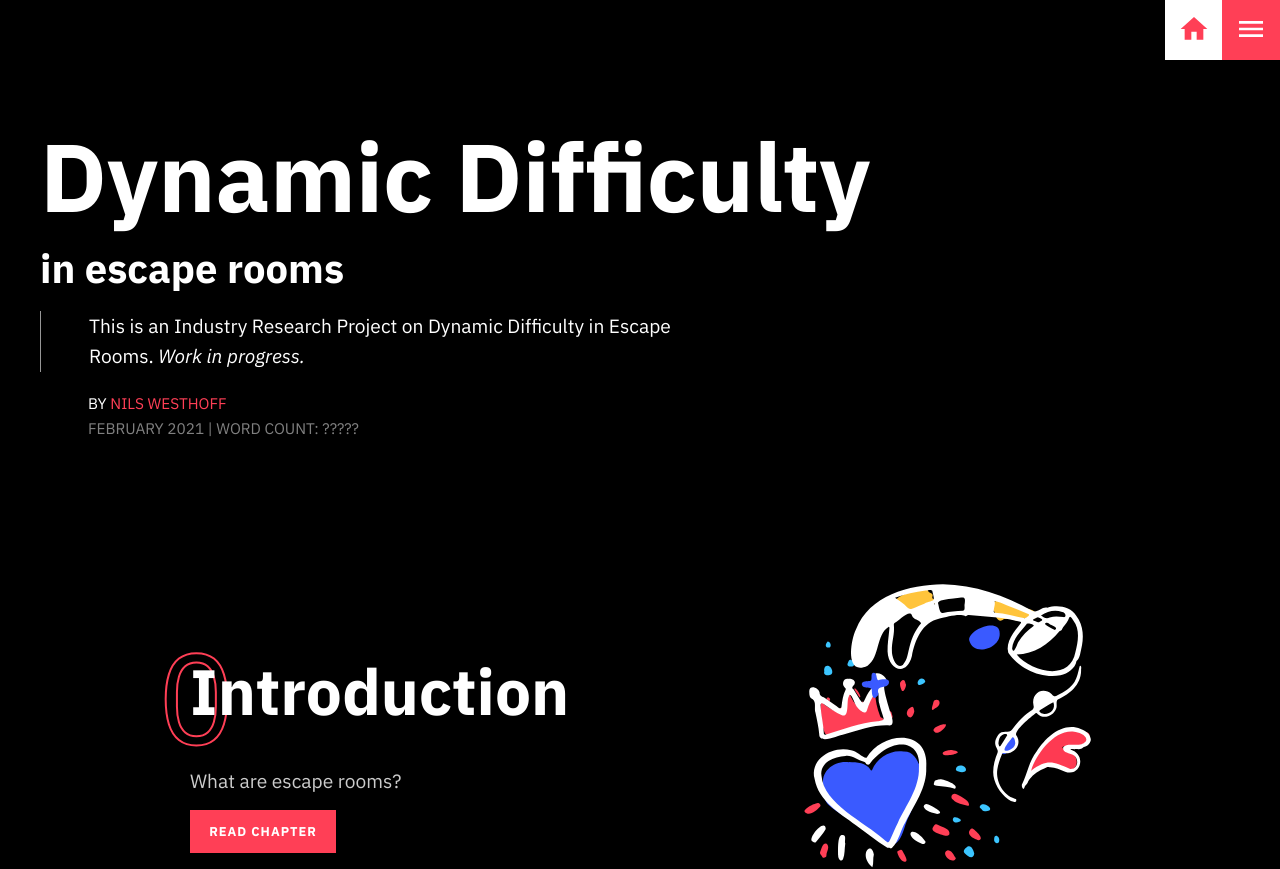
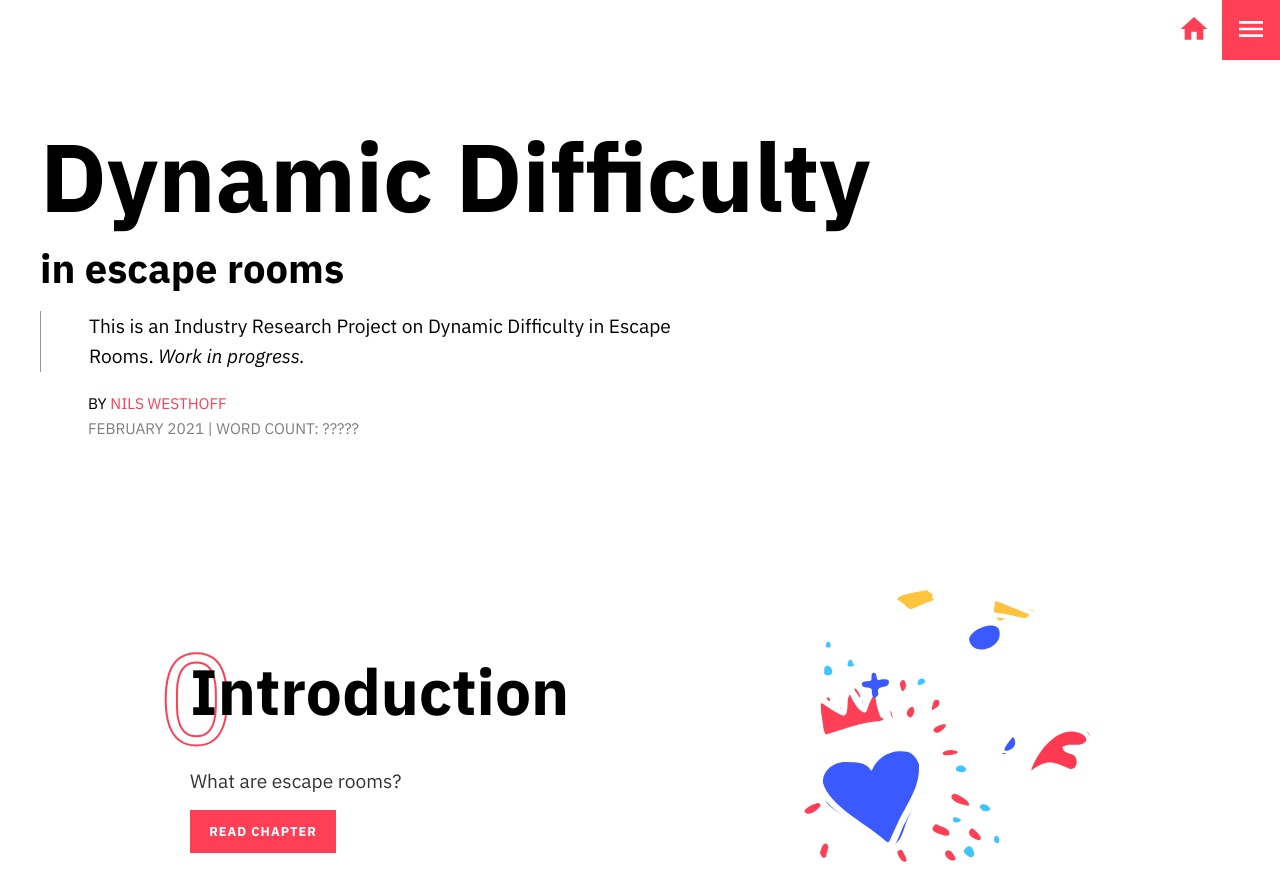
Before and after one commit to nwesthoff/irp-dynamic-difficulty, a Next.js app: page / in a window 1280 px wide. Shown: the top 869 px of the page. Built offline with nearby package versions, Linux system fonts and the light colour scheme.

Commit message:
💅🏻 Improve styles

```diff
--- a/components/ChapterBlock.tsx
+++ b/components/ChapterBlock.tsx
@@ -9,7 +9,7 @@ const ReadChapterButton = styled.a`
   text-decoration: none;
   font-size: 0.8rem;
   background: ${theme.colors.primary};
-  color: #ffffff;
+  color: white;
   padding: 0.8rem 1.2rem;
   text-transform: uppercase;
   font-weight: bold;
@@ -39,10 +39,10 @@ const ChapterIndex = styled.span`
   font-size: 8rem;
   line-height: 1em;
   color: transparent;
-  color: ${theme.colors.primary};
+  color: var(--color-primary);
   -webkit-text-fill-color: transparent;
   -webkit-text-stroke-width: 2px;
-  -webkit-text-stroke-color: ${theme.colors.primary};
+  -webkit-text-stroke-color: var(--color-primary);
 
   @media (max-width: ${theme.breakpoints.tablet}px) {
     top: 0.5rem;
@@ -97,11 +97,11 @@ const ChapterTitle = styled.h1`
   line-height: 1em;
 
   a {
-    color: white;
+    color: var(--color-fg);
     text-decoration: none;
 
     &:hover {
-      color: #ddd;
+      color: var(--color-text-muted);
     }
   }
 
--- a/components/PageIntroduction.tsx
+++ b/components/PageIntroduction.tsx
@@ -14,7 +14,7 @@ const PageIntroduction = styled.div`
     border-left: 1px solid #979797;
     padding-left: 3rem;
     max-width: 630px;
-    color: white;
+    color: var(--color-fg);
   }
 
   @media (max-width: ${theme.breakpoints.tablet}px) {
--- a/pages/_app.tsx
+++ b/pages/_app.tsx
@@ -13,7 +13,7 @@ export default class MyApp extends App {
     const { Component, pageProps } = this.props;
     return (
       <ThemeProvider theme={theme}>
-        <NextThemeProvider>
+        <NextThemeProvider defaultTheme="system">
           <ReferenceProvider references={myReferences}>
             <ParallaxProvider>
               <Component {...pageProps} />
--- a/styles/Global.scss
+++ b/styles/Global.scss
@@ -1,5 +1,8 @@
 :root {
   // Colors
+  --color-bg: white;
+  --color-fg: black;
+  --color-text-muted: #333;
   --color-primary: #ff3f56;
   --color-secondary: #3bc5ff;
   --color-tertiary: #24c1e0;
@@ -11,14 +14,21 @@
   --breakpoint-desktop: 1200;
 }
 
+// Dark Theme Colors
+[data-theme="dark"] {
+  --color-bg: black;
+  --color-fg: white;
+  --color-text-muted: #ccc;
+}
+
 * {
   font-family: "IBM Plex Sans", sans-serif;
   scroll-behavior: smooth;
 }
 
 body {
-  color: white;
-  background-color: #000;
+  color: var(--color-fg);
+  background-color: var(--color-bg);
   margin: 0;
   padding: 0;
   font-size: 1.2rem;
@@ -33,7 +43,7 @@ body {
 p {
   font-size: 1.2rem;
   line-height: 1.6em;
-  color: #ccc;
+  color: var(--color-text-muted);
 
   @media (max-width: var(--breakpoint-phone)px) {
     font-size: 1rem;
@@ -42,7 +52,7 @@ p {
 }
 
 a {
-  color: white;
+  color: var(--color-fg);
 }
 
 blockquote {
@@ -56,7 +66,7 @@ blockquote {
     font-style: italic;
     font-size: 2rem;
     line-height: 1.4em;
-    color: white;
+    color: var(--color-fg);
   }
 
   ul {
@@ -97,7 +107,7 @@ li {
 
 b,
 em {
-  color: white;
+  color: var(--color-fg);
 }
 
 figure {
@@ -138,7 +148,7 @@ h3 {
 h4,
 h5,
 h6 {
-  color: white;
+  color: var(--color-fg);
   font-size: 1rem;
   font-weight: 400;
 }
```
